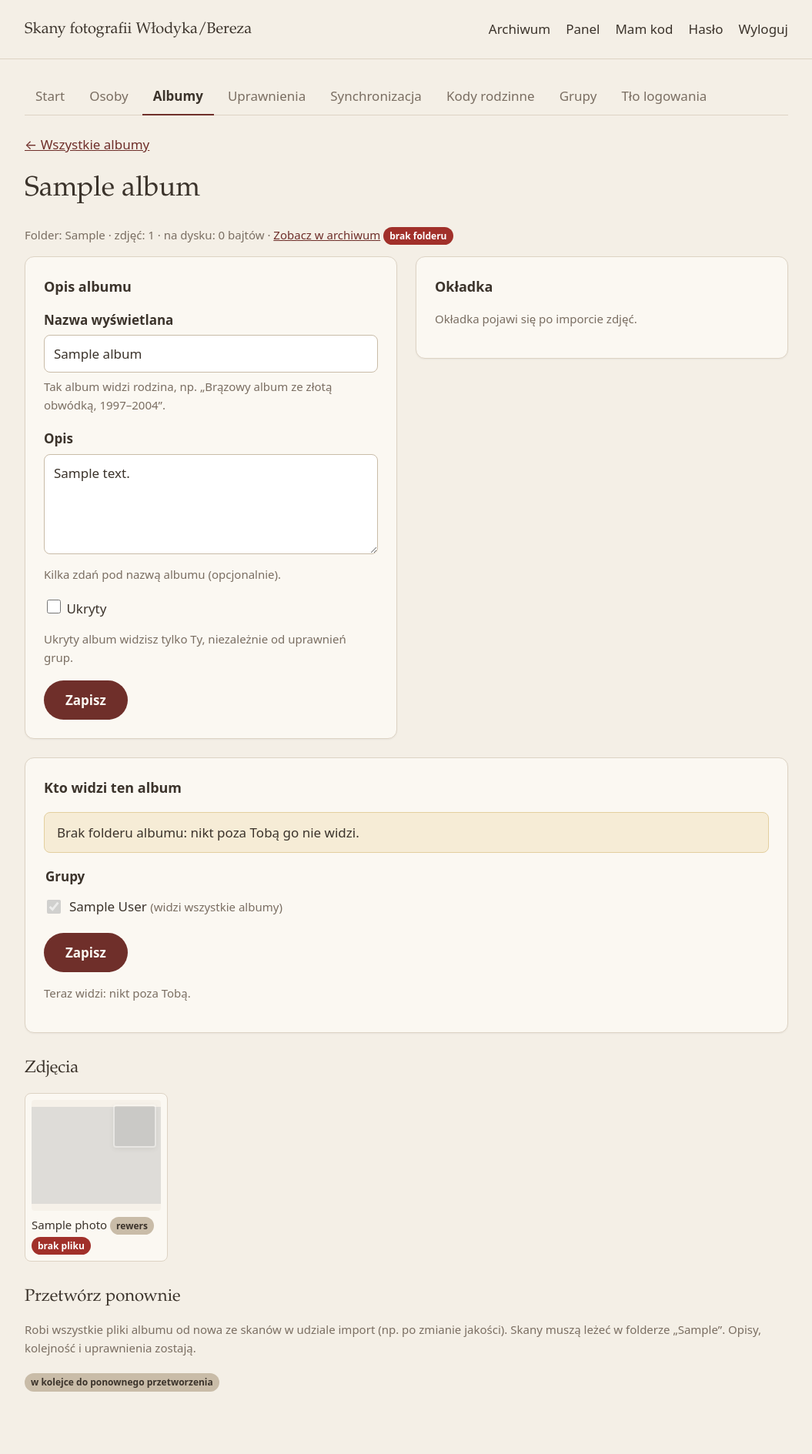
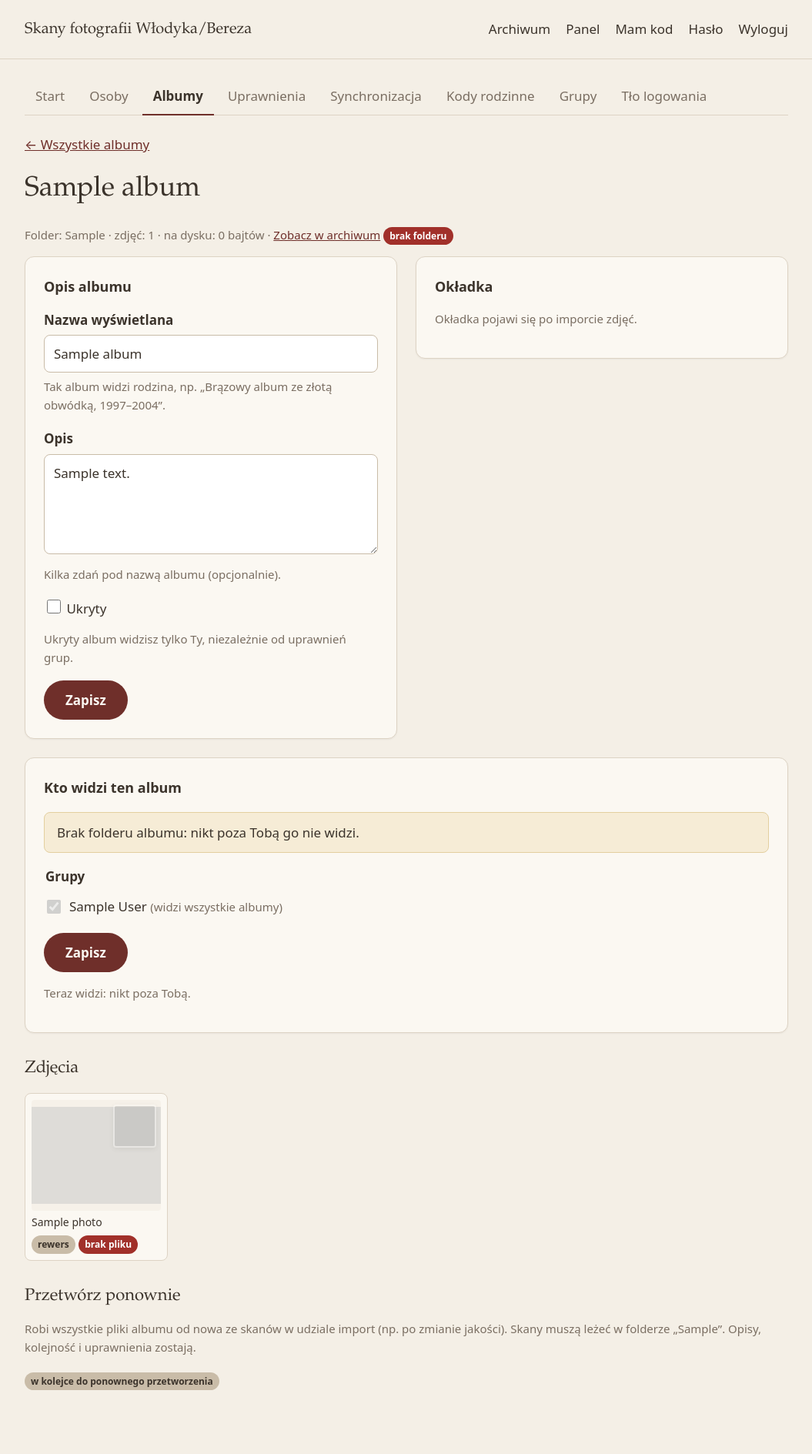
Before and after one commit to Wojtex28/ArchiveHub, a Django app: page /panel/albumy/1/ in a window 1280 px wide. Shown: the whole page at 77% size, without its empty margins (112-1167 px from the left). After the commit the page ends 1806 px from the top, so only its background shows below. Run offline with Django 5.2, Linux system fonts and the light colour scheme; a user stored in the database is signed in; tables that the repository leaves empty hold one stand-in row (values such as "Sample post"); data that the repository does not hold is empty; grey boxes are pictures that could not be loaded.

Commit message:
Panel: długie nazwy zdjęć nie wychodzą poza kafelek
Nazwa łamie się w dowolnym miejscu, a znaczki (rewers, brak pliku)
są w osobnej linii pod nią.

Co-Authored-By: Claude Opus 5.5 (1M context) <noreply@anthropic.com>
Claude-Session: https://claude.ai/code/session_0196ffuNipa39dPUwh8EpagU

```diff
--- a/panel/templates/panel/album_detail.html
+++ b/panel/templates/panel/album_detail.html
@@ -50,7 +50,8 @@
   {% for photo in photos %}
   <li class="photo-tile{% if photo.file_missing %} photo-tile--missing{% endif %}">
     <img src="{% url 'albums:thumb' photo.pk %}" alt="{{ photo.name }}" loading="lazy">
-    <span class="photo-tile__name">{{ photo.name }}{% if photo.has_reverse %} <span class="badge badge--muted" title="Zdjęcie ma zeskanowany rewers">rewers</span>{% endif %}{% if photo.file_missing %} <span class="badge badge--danger">brak pliku</span>{% endif %}</span>
+    <span class="photo-tile__name">{{ photo.name }}</span>
+    {% if photo.has_reverse or photo.file_missing %}<span class="photo-tile__badges">{% if photo.has_reverse %}<span class="badge badge--muted" title="Zdjęcie ma zeskanowany rewers">rewers</span>{% endif %}{% if photo.file_missing %} <span class="badge badge--danger">brak pliku</span>{% endif %}</span>{% endif %}
     {% if photo.has_reverse %}<img class="photo-tile__reverse" src="{% url 'albums:thumb_reverse' photo.pk %}" alt="Rewers {{ photo.name }}" loading="lazy">{% endif %}
     {% if photo.pk == cover.pk %}<span class="badge photo-tile__cover">okładka</span>
     {% elif not photo.file_missing %}<form method="post" action="{% url 'panel:album_set_cover' album.pk photo.pk %}">{% csrf_token %}<button type="submit" class="cover-button">Okładka</button></form>{% endif %}
--- a/static/css/site.css
+++ b/static/css/site.css
@@ -338,7 +338,10 @@ button.button--quiet { border: 1px solid var(--rule-strong); }
 .photo-grid { list-style: none; padding: 0; display: grid; grid-template-columns: repeat(auto-fill, minmax(10rem, 1fr)); gap: 1rem; }
 .photo-tile { position: relative; background: var(--card); border: 1px solid var(--rule); border-radius: 8px; padding: 0.5rem; }
 .photo-tile img { display: block; width: 100%; height: 9rem; object-fit: contain; background: #ebe3d6; border-radius: 4px; }
-.photo-tile__name { display: block; margin-top: 0.375rem; font-size: 0.9375rem; }
+.photo-tile { min-width: 0; }
+/* Długie nazwy plików ze skanera łamią się w dowolnym miejscu, żeby końcówka (_1, _2) była widoczna. */
+.photo-tile__name { display: block; margin-top: 0.375rem; font-size: 0.875rem; line-height: 1.35; overflow-wrap: anywhere; }
+.photo-tile__badges { display: block; margin-top: 0.25rem; }
 .photo-tile .photo-tile__reverse { position: absolute; right: 0.875rem; top: 0.875rem; width: 3.5rem; height: 3.5rem; object-fit: cover; border: 2px solid #fff; box-shadow: 0 2px 6px rgb(59 51 43 / 0.25); }
 .photo-tile--missing img { opacity: 0.3; }
 details summary { cursor: pointer; color: var(--ink-quiet); }
```
